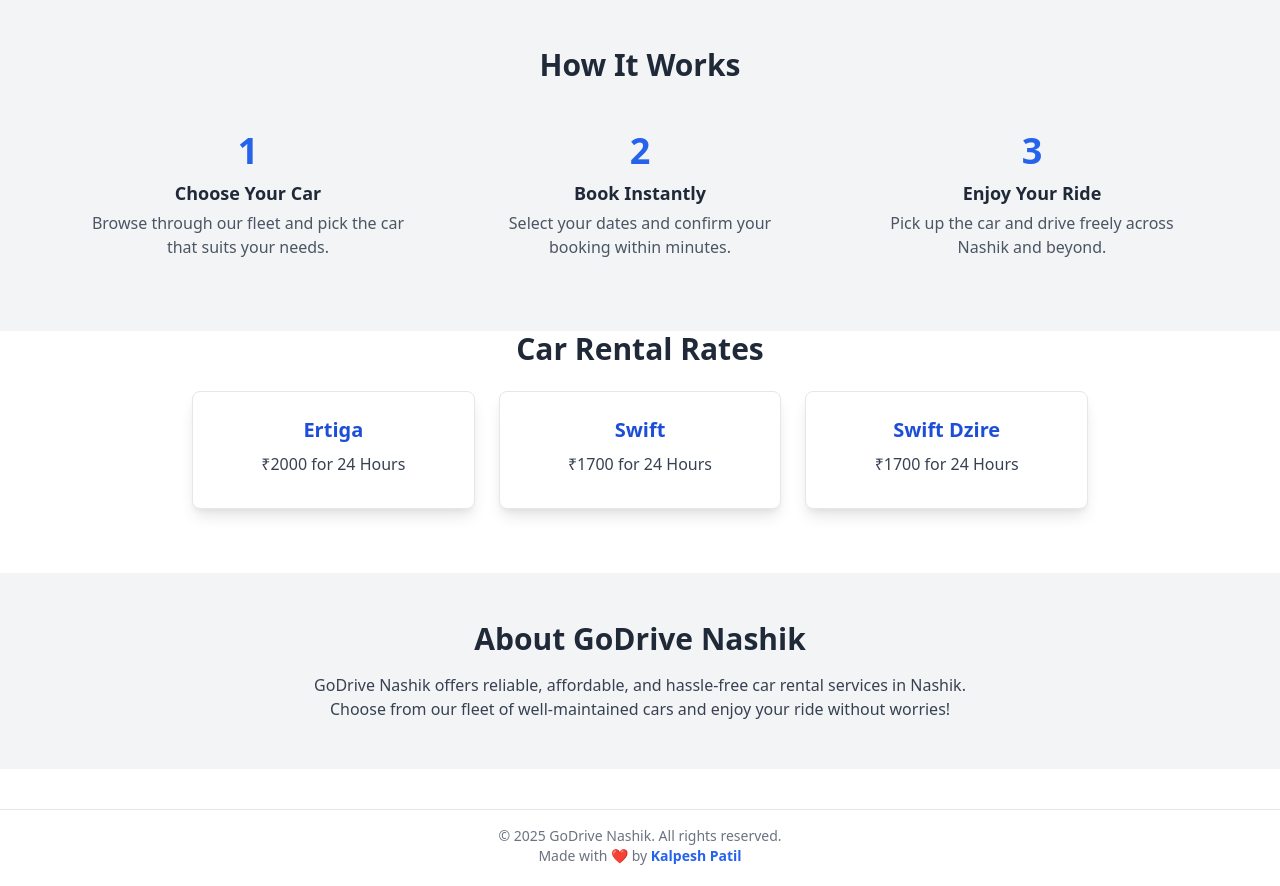
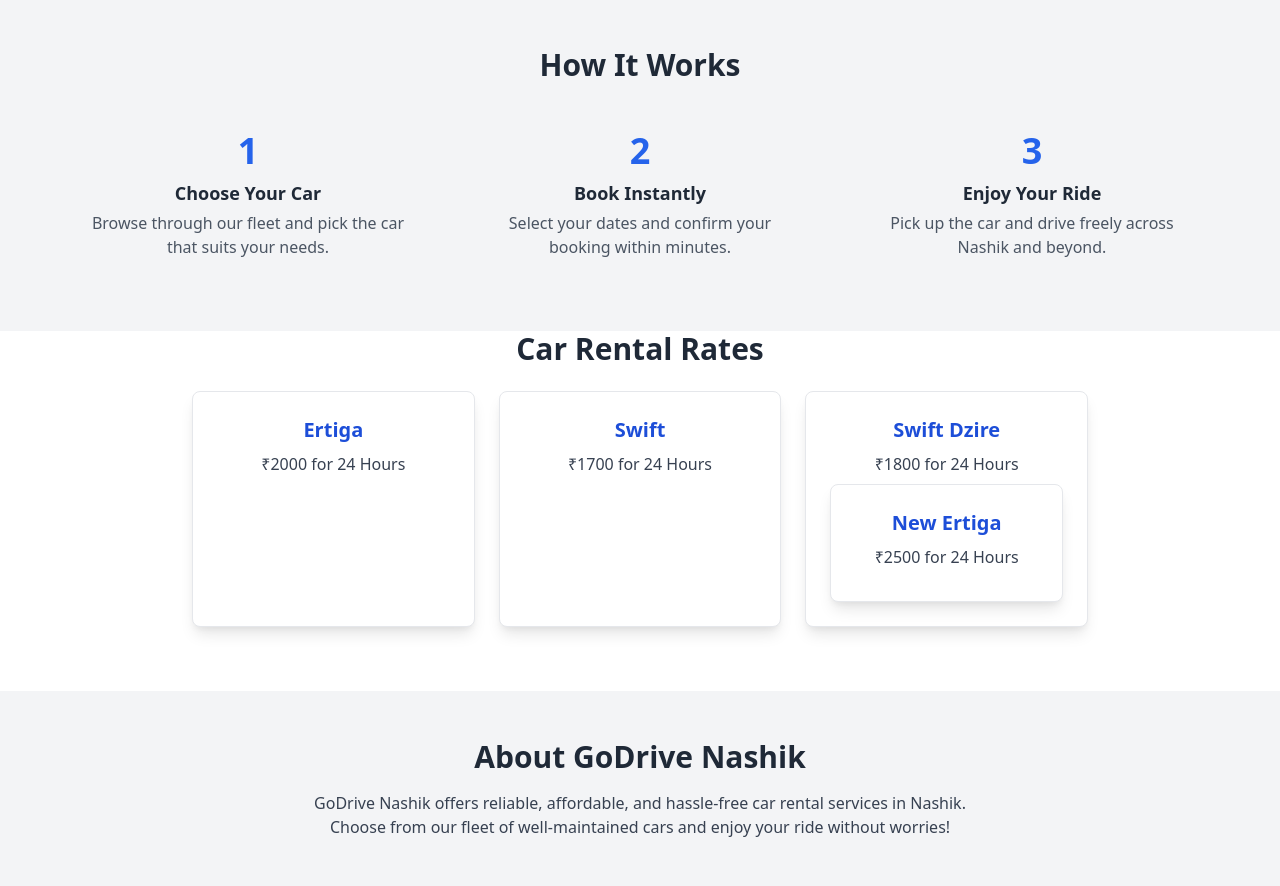
Before and after one commit to User7620/godrivenashik, a Flask app: page / in a window 1280 px wide. Shown: the part 709-1595 px from the top of the page. Before the commit the page ends 1574 px from the top, so only its background shows below. Run offline with Flask 3, Linux system fonts and the light colour scheme.

Commit message:
Update home.html

```diff
--- a/templates/home.html
+++ b/templates/home.html
@@ -115,7 +115,11 @@
       </div>
       <div class="bg-white shadow-lg p-6 rounded-lg border">
         <h3 class="text-xl font-semibold mb-2 text-blue-700">Swift Dzire</h3>
-        <p class="text-gray-700 mb-2">₹1700 for 24 Hours</p>
+        <p class="text-gray-700 mb-2">₹1800 for 24 Hours</p>
+      <div class="bg-white shadow-lg p-6 rounded-lg border">
+        <h3 class="text-xl font-semibold mb-2 text-blue-700">New Ertiga</h3>
+        <p class="text-gray-700 mb-2">₹2500 for 24 Hours</p>
+      </div>
       </div>
     </div>
   </section>
```
